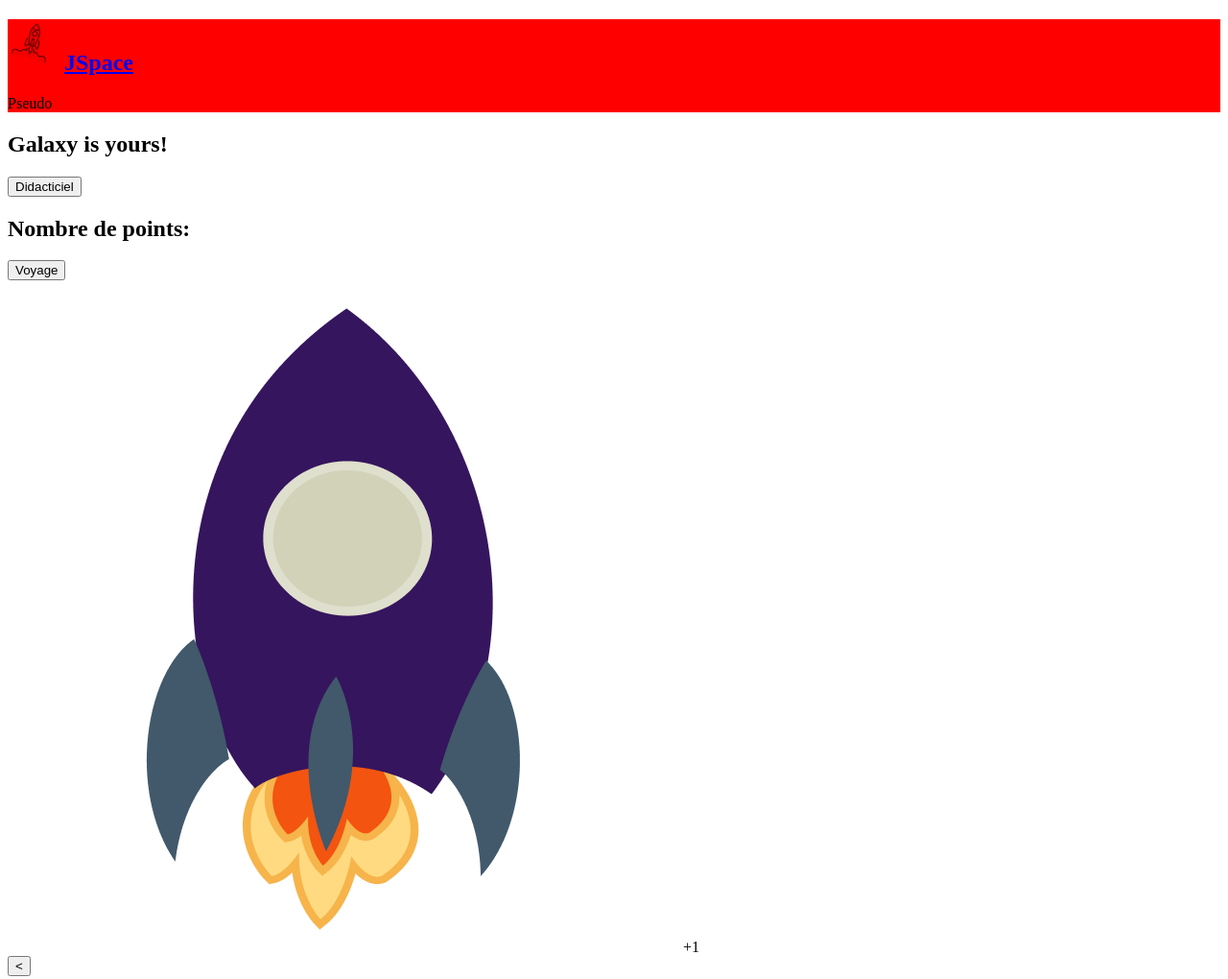
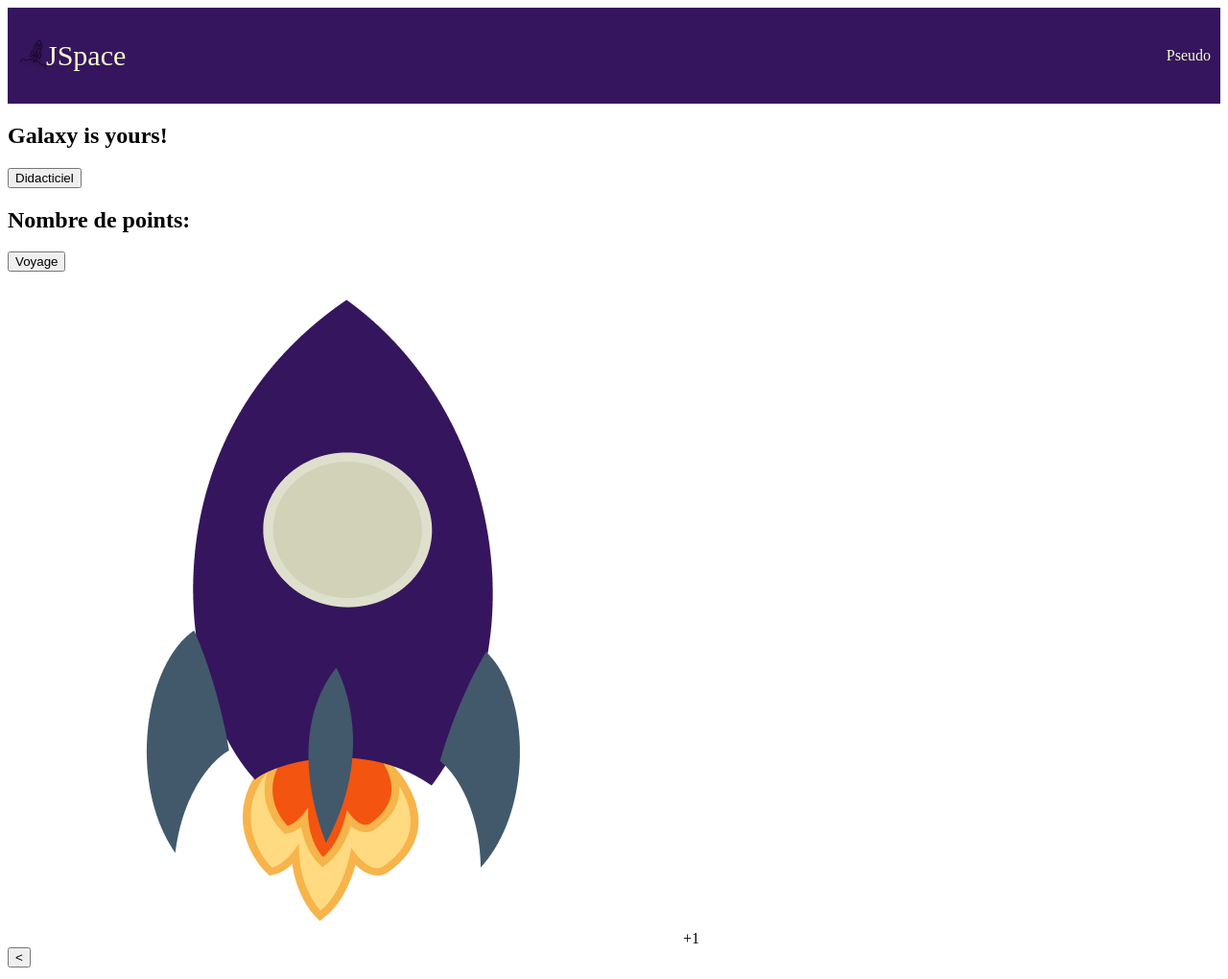
Before and after one commit to WildCodeSchool-2023-09/JS-RemoteFR-P1-CrewStillant-JSpace, a plain HTML site: page Index.html in a window 1280 px wide. Shown: the top 1020 px of the page at 96% size. Drawn offline with Linux system fonts and the light colour scheme.

Commit message:
added one

```diff
--- a/style.css
+++ b/style.css
@@ -1,3 +1,41 @@
-nav{
-    background-color: red;
+:root {
+    --policy-color: #F5FCCD;
+    --background-color: #35155D;
+    font-size: 62.5%;
 }
+{
+    margin: 0;
+    padding: 0;
+    box-sizing: border-box;
+}
+a{
+    text-decoration: none;
+    color: var(--policy-color);
+}
+body{
+    font-size: 1.6rem;
+}
+                /* HEADER */
+nav {
+    background-color: var(--background-color);
+    color: var(--policy-color);
+    display: flex;
+    justify-content: space-between;
+    align-items: center;
+    padding: 1rem;
+
+}
+nav h2{
+    display: flex;
+    align-items: center;
+
+}
+nav h2 img{
+    width: 4rem;
+    height: 4rem;
+}
+nav h2 a{
+    font-size: 3rem;
+    font-weight: 400;
+    margin-left: -1rem;
+}
--- a/style.mobile.css
+++ b/style.mobile.css
@@ -154,11 +154,6 @@ section h1{
     color:#35155D;
     font-size: 3rem;
     font-weight: 700;
-    /* transform: translate(-25%, -25%); */
-
-    /* transition: all 0.8s; */
-    /* visibility: hidden; */
-
 }
 .cliq{
     transform: translate(-50%, -50%);
```
